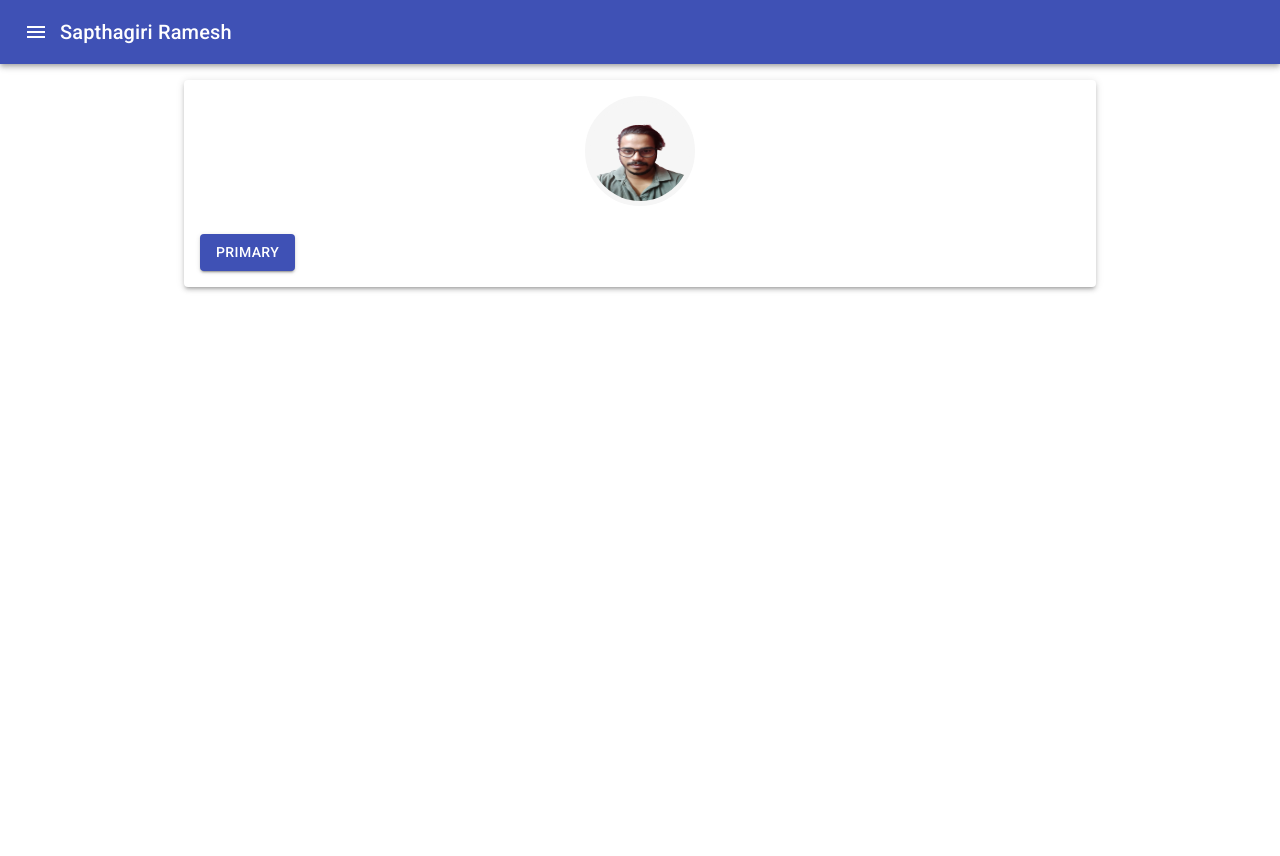
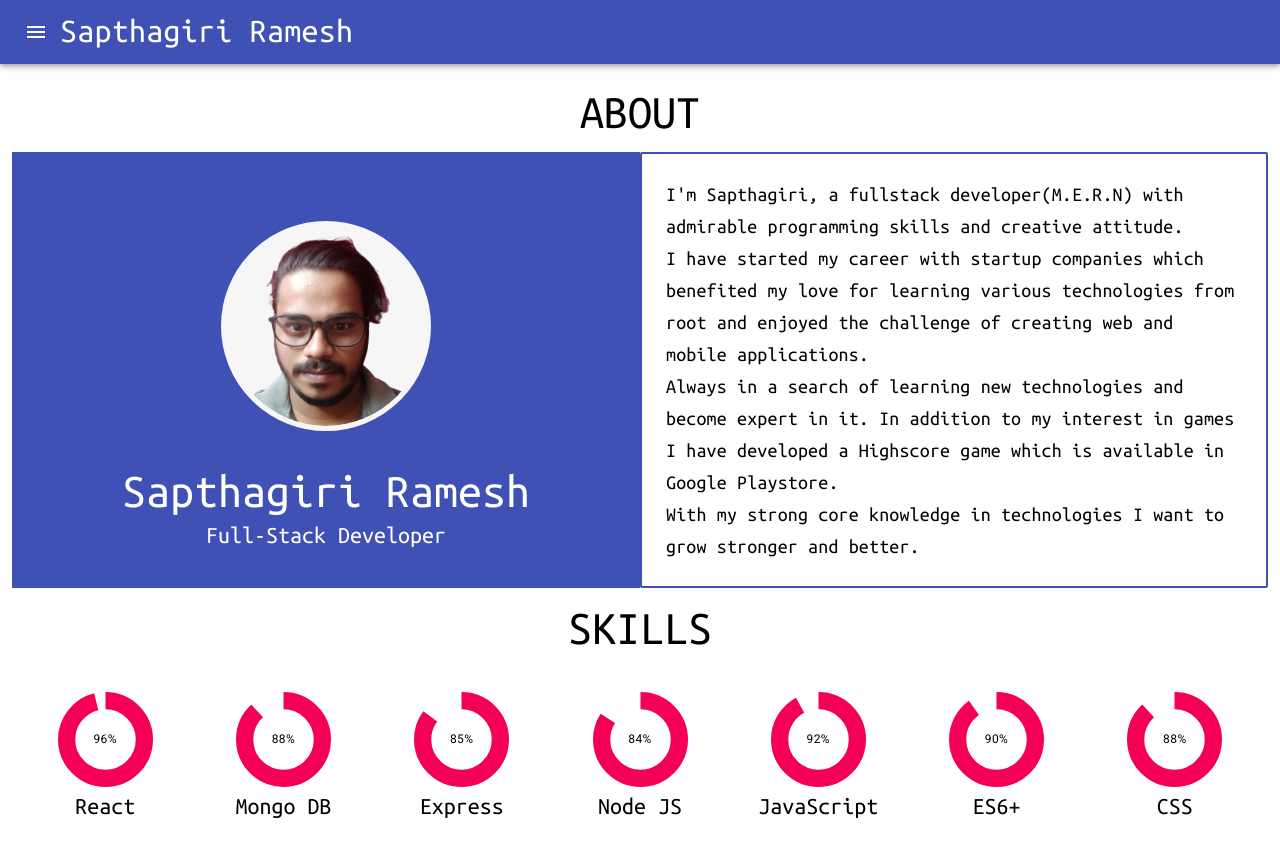
Before and after one commit to saptha-giri/react-myprofile, a React (Create React App) app: page /about in a window 1280 px wide. Shown: the top 856 px of the page. Before the commit the page ends 800 px from the top, so only its background shows below. Built offline with nearby package versions, Linux system fonts and the light colour scheme.

Commit message:
updating UI

```diff
--- a/package.json
+++ b/package.json
@@ -3,6 +3,7 @@
   "version": "0.1.0",
   "private": true,
   "dependencies": {
+    "@devexpress/dx-react-chart-material-ui": "^2.7.5",
     "@material-ui/core": "^4.11.3",
     "@material-ui/icons": "^4.11.2",
     "react": "^17.0.2",
--- a/public/index.html
+++ b/public/index.html
@@ -6,6 +6,9 @@
     <meta name="viewport" content="width=device-width, initial-scale=1, shrink-to-fit=no">
     <meta name="theme-color" content="#000000">
     <link rel="stylesheet" href="https://fonts.googleapis.com/css?family=Roboto:300,400,500,700&display=swap" />
+
+    <link rel="preconnect" href="https://fonts.gstatic.com">
+    <link href="https://fonts.googleapis.com/css2?family=Ubuntu+Mono:ital,wght@0,400;0,700;1,700&display=swap" rel="stylesheet">
 
     <link rel="manifest" href="%PUBLIC_URL%/manifest.json">
 
--- a/src/App.css
+++ b/src/App.css
@@ -1,4 +1,10 @@
 body{
   padding: 0px;
   margin:0px;
+  font-family: 'Ubuntu Mono', monospace;
 }
+
+h1,h2,h3,h4,h5,h6,a,span{
+  font-family: 'Ubuntu Mono', monospace
+  !important
+}
--- /dev/null
+++ b/src/components/about/CircleProgress.jsx
@@ -0,0 +1,26 @@
+import React from 'react';
+
+import { Typography, CircularProgress } from '@material-ui/core';
+import Box from '@material-ui/core/Box';
+
+const CircleProgress = ({ value }) => {
+    return (
+        <Box position="relative" display="inline-flex">
+            <CircularProgress variant="determinate" color="secondary" size={95} thickness={8} value={value} />
+            <Box
+                top={0}
+                left={0}
+                bottom={0}
+                right={0}
+                position="absolute"
+                display="flex"
+                alignItems="center"
+                justifyContent="center"
+            >
+                <Typography variant="caption" component="p">{`${value}%`}</Typography>
+            </Box>
+        </Box>
+    )
+}
+
+export default CircleProgress;
--- /dev/null
+++ b/src/components/about/Description.jsx
@@ -0,0 +1,39 @@
+import React from 'react';
+import { Grid, makeStyles, Typography } from '@material-ui/core';
+
+
+const useStyle = makeStyles(theme=>({
+    content: {
+        padding: "1.5rem",
+        border: `2px solid ${theme.palette.primary.main}`,
+        borderRadius:"2px"
+    }
+}))
+
+const Description = () => {
+    const classes = useStyle();
+    return (
+        <Grid item xl={6} lg={6} md={6} sm={12} xs={12} spacing={2} className={classes.content} >
+            <Grid item >
+                <Typography variant="h6">I'm Sapthagiri, a fullstack developer(M.E.R.N) with admirable programming skills and creative attitude. </Typography>
+            </Grid>
+            <Grid item >
+                <Typography variant="h6">
+                    I have started my career with startup companies which benefited my love for learning various technologies from root and enjoyed the challenge of creating web and mobile applications.
+                </Typography>
+            </Grid>
+            <Grid item >
+                <Typography variant="h6">
+                    Always in a search of learning new technologies and become expert in it. In addition to my interest in games I have developed a Highscore game which is available in Google Playstore.
+                </Typography>
+            </Grid>
+            <Grid item >
+                <Typography variant="h6">
+                    With my strong core knowledge in technologies I want to grow stronger and better.
+                </Typography>
+            </Grid>
+        </Grid>
+    )
+}
+
+export default Description;
--- /dev/null
+++ b/src/components/about/Skills.jsx
@@ -0,0 +1,54 @@
+import React from "react";
+
+import { Typography, Grid } from '@material-ui/core';
+import { makeStyles } from '@material-ui/core/styles';
+
+import CircleProgress from './CircleProgress';
+
+const useStyles = makeStyles((theme) => ({
+    skillText: {
+        textAlign: 'center'
+    },
+    content: {
+        padding:"1.5rem"
+    }
+}));
+
+const Skills = () => {
+    const classes = useStyles();
+    return (
+        <Grid container className={classes.content} display="flex" alignItems="center" justifyContent="center" spacing={5}>
+
+            <Grid item xl lg md sm xs className={classes.skillText}>
+                <CircleProgress value={96} />
+                <Typography  variant="h5">React</Typography>
+            </Grid>
+            <Grid item xl lg md sm xs className={classes.skillText}>
+                <CircleProgress value={88} />
+                <Typography  variant="h5">Mongo DB</Typography>
+            </Grid>
+            <Grid item xl lg md sm xs className={classes.skillText}>
+                <CircleProgress value={85} />
+                <Typography  variant="h5">Express</Typography>
+            </Grid>
+            <Grid item xl lg md sm xs className={classes.skillText}>
+                <CircleProgress value={84} />
+                <Typography  variant="h5">Node JS</Typography>
+            </Grid>
+            <Grid item xl lg md sm xs className={classes.skillText}>
+                <CircleProgress value={92} />
+                <Typography  variant="h5">JavaScript</Typography>
+            </Grid>
+            <Grid item xl lg md sm xs className={classes.skillText}>
+                <CircleProgress value={90} />
+                <Typography  variant="h5">ES6+</Typography>
+            </Grid>
+            <Grid item xl lg md sm xs className={classes.skillText}>
+                <CircleProgress value={88} />
+                <Typography  variant="h5">CSS</Typography>
+            </Grid>
+        </Grid>
+    )
+};
+
+export default Skills;
--- a/src/components/layout.jsx
+++ b/src/components/layout.jsx
@@ -1,6 +1,6 @@
 import React, { useState } from "react";
 import { Link } from "react-router-dom";
-import { Divider, Drawer, Grid, List, ListItem, ListItemIcon, ListItemText, makeStyles } from "@material-ui/core";
+import { Divider, Drawer, Grid, List, ListItem, ListItemIcon, ListItemText, makeStyles, useTheme } from "@material-ui/core";
 
 import AppBar from '@material-ui/core/AppBar';
 import Toolbar from '@material-ui/core/Toolbar';
@@ -11,7 +11,7 @@ import HomeRoundedIcon from '@material-ui/icons/HomeRounded';
 import InfoRoundedIcon from '@material-ui/icons/InfoRounded';
 import BusinessCenterRoundedIcon from '@material-ui/icons/BusinessCenterRounded';
 import PermContactCalendarRoundedIcon from '@material-ui/icons/PermContactCalendarRounded';
-import profilePic from "../assets/pic.png";
+import profilePic from "../assets/circle-cropped.png";
 
 const drawerWidth = 240;
 
@@ -20,10 +20,13 @@ const useStyle = makeStyles(theme =>({
         flexGrow: 1,
     },
     page: {
-        width: "100%"
+        display: "flex",
+        justifyContent: "center",
+        alignItems:"center"
     },
     drawerWidth: {
         width: drawerWidth,
+        overflow:'hidden'
     },
     linkStyle: {
         textDecoration: 'none',
@@ -40,7 +43,7 @@ const useStyle = makeStyles(theme =>({
         backgroundColor:theme.palette.primary.main
     },
     profilePicContainer: {
-        padding: "1rem",
+        padding: "1.5rem 0rem 0rem 1.5rem",
         backgroundColor: theme.palette.primary.dark,
         color: "#fff",
         // height: "25vh"
@@ -48,8 +51,9 @@ const useStyle = makeStyles(theme =>({
     }
 }));
 
-const Layout = ({ children }) => {
+const Layout = ({ children, window }) => {
     const classes = useStyle();
+    const theme = useTheme();
 
     const [drawerState, setDrawerState] = useState(false);
 
@@ -60,7 +64,7 @@ const Layout = ({ children }) => {
     const handleDrawerClose = () => {
         setDrawerState(false)
     }
-
+    const container = window !== undefined ? () => window().document.body : undefined;
     return (
         <div className={classes.root}>
             <AppBar position="static">
@@ -68,15 +72,17 @@ const Layout = ({ children }) => {
                     <IconButton edge="start" className={classes.menuButton} onClick={handleDrawerOpen} color="inherit" aria-label="menu">
                         <MenuIcon />
                     </IconButton>
-                    <Typography variant="h6">Sapthagiri Ramesh</Typography>
+                    <Typography variant="h4">Sapthagiri Ramesh</Typography>
                 </Toolbar>
             </AppBar>
-            <Drawer anchor="left" open={drawerState} classes={{ paper: classes.drawerWidth }} onClose={handleDrawerClose} >
+            <Drawer container={container} anchor={theme.direction === 'rtl' ? 'right' : 'left'} variant="temporary" open={drawerState} classes={{ paper: classes.drawerWidth }} ModalProps={{
+              keepMounted: true, // Better open performance on mobile.
+            }} onClose={handleDrawerClose} >
                 <div
                     onClick={handleDrawerClose}
                     onKeyPress={handleDrawerClose}
                 >
-                    <Grid container spacing={1} className={classes.profilePicContainer} direction="row" justify="flex-start" alignItems="flex-start">
+                    <Grid container spacing={1} className={classes.profilePicContainer} direction="column" justify="flex-start" alignItems="flex-start">
                         <Grid item>
                             <img className={classes.profilePic} src={profilePic} alt="sapthagiri ramesh" />
                         </Grid>
@@ -84,7 +90,7 @@ const Layout = ({ children }) => {
                             <Typography className={ classes.title } variant="p">Sapthagiri Ramesh</Typography>
                         </Grid>
                         <Grid item>
-                            <Typography variant="body2">sapthagiri.dev@gmail.com</Typography>
+                            <Typography variant="p">sapthagiri.dev@gmail.com</Typography>
                         </Grid>
                     </Grid>
                     <Divider />
--- a/src/pages/About.js
+++ b/src/pages/About.js
@@ -1,13 +1,23 @@
-import { Container, Grid, Paper } from '@material-ui/core';
+import { Container, Grid } from '@material-ui/core';
 import React from 'react';
-import { Button } from '@material-ui/core';
+// import { Button } from '@material-ui/core';
 import { makeStyles } from '@material-ui/core/styles';
 
-import profilePic from "../assets/pic.png";
+import profilePic from "../assets/circle-cropped.png";
+import { Typography } from '@material-ui/core';
+import Description from '../components/about/Description';
+import Skills from '../components/about/Skills';
+
+
 
 const useStyles = makeStyles((theme) => ({
     root: {
         display: "flex",
+        justifyContent: "center",
+        alignItems: "center",
+        // height: "90vh",
+        flexDirection: "column",
+        marginTop: 20
     },
     paper: {
         // height: "50vh",
@@ -16,11 +26,19 @@ const useStyles = makeStyles((theme) => ({
         marginTop: "1rem"
     },
     profilePic: {
-        width: "100px",
-        height: "100px",
+        width: "200px",
+        height: "200px",
         borderRadius: "50%",
         border: "5px solid #f6f6f6",
-        backgroundColor:"#f6f6f6"
+        backgroundColor: "#f6f6f6",
+        margin: "2rem"
+    },
+    skillText: {
+        textAlign: 'center'
+    },
+    left: {
+        background: theme.palette.primary.main,
+        color: "#fff",
     }
 }));
 
@@ -28,23 +46,28 @@ const useStyles = makeStyles((theme) => ({
 // About page
 const About = () => {
     const classes = useStyles();
+
     return (
-        <Container maxWidth="md" className={classes.root}>
-            <Paper className={classes.paper} elevation={3} >
-                <Grid container direction="column" justify="center" alignItems="center" spacing={3}>
+        <Container maxWidth="lg" className={classes.root}>
+            <Grid container spacing={3} justify="center">
+                <Grid item>
+                    <Typography variant="h3">ABOUT</Typography>
+                </Grid>
+                <Grid container direction="row" >
 
-                    <Grid item >
+                    <Grid className={classes.left} item container xl={6} lg={6} md={6} sm={12} xs={12} direction="column" alignItems="center" justify="center">
                         <img className={classes.profilePic} src={profilePic} alt="sapthagiri ramesh" />
+                        <Typography variant="h3">Sapthagiri Ramesh</Typography>
+                        <Typography variant="h5">Full-Stack Developer</Typography>
                     </Grid>
-                    <Grid item container direction="row" >
-                        <Button variant="contained" color="primary" >Primary</Button>
-                    </Grid>
-                    {/* <Grid item>
-                        <Button variant="contained" color="secondary" >secondary</Button>
-                    </Grid> */}
+                    <Description />
 
                 </Grid>
-            </Paper>
+                <Grid item >
+                    <Typography variant="h3" >SKILLS</Typography>
+                </Grid>
+                <Skills />
+            </Grid>
         </Container>
     );
 }
--- a/src/pages/home.js
+++ b/src/pages/home.js
@@ -1,9 +1,9 @@
-import { Container,Grid, Paper } from '@material-ui/core';
+import { Container, Grid } from '@material-ui/core';
 import React from 'react';
 
 import { Link } from "react-router-dom";
 import { makeStyles } from '@material-ui/core/styles';
-
+import profilePic from "../assets/circle-cropped.png";
 
 import { Typography } from '@material-ui/core';
 import IconButton from '@material-ui/core/IconButton';
@@ -15,15 +15,25 @@ import InstagramIcon from '@material-ui/icons/Instagram';
 const useStyles = makeStyles((theme) => ({
     root: {
         display: "flex",
-        justifyContent: "center",
+        justifyContent: "space-evenly",
         alignItems: "center",
-        height:"90vh"
+        height: "90vh",
+        flexDirection: "column",
     },
     paper: {
         // height: "50vh",
         width: "100%",
         padding: "2rem",
         marginTop: "1rem"
+    }, profilePic: {
+        width: "200px",
+        height: "200px",
+        borderRadius: "50%",
+        border: "5px solid #f6f6f6",
+        backgroundColor: "#f6f6f6"
+    },
+    iconStyle: {
+        fontSize:30
     }
 }));
 
@@ -34,41 +44,38 @@ const Home = () => {
     // const [checked, setChecked] = React.useState(true);
     return (
         <Container maxWidth="md" className={classes.root}>
-            <Paper className={classes.paper} elevation={3} >
+            {/* <Paper className={classes.paper} elevation={3} > */}
             <Grid container direction="column" justify="center" alignItems="center" spacing={2}>
 
-                    {/* <Grid item >
+                <Grid item >
                     <img className={classes.profilePic} src={profilePic} alt="sapthagiri ramesh" />
-                    </Grid> */}
-                    <Grid item >
-                        <Typography variant="h5">SAPTHAGIRI RAMESH</Typography>
                 </Grid>
                 <Grid item >
-                        <Typography variant="h5">Full-Stack Developer</Typography>
+                    <Typography variant="h3">SAPTHAGIRI RAMESH</Typography>
+                </Grid>
+                <Grid item >
+                    <Typography variant="h4">Full-Stack Developer</Typography>
                 </Grid>
 
             </Grid>
 
             <Grid container spacing={2}>
-                    <Grid item >
-                        <Typography variant="body1">Lorem ipsum dolor sit amet, consectetur adipisicing elit. Quos blanditiis tenetur unde suscipit, quam beatae rerum inventore consectetur, neque doloribus, cupiditate numquam dignissimos laborum fugiat deleniti? Eum quasi quidem quibusdam</Typography>
-                    </Grid>
                 <Grid item container direction="row" justify="center" alignItems="center">
-                        <IconButton color="secondary" aria-label="upload picture" component={Link} to="/about">
-                            <InfoIcon />
+                    <IconButton color="secondary" aria-label="about" component={Link} to="/about">
+                        <InfoIcon style={{fontSize:40}} />
                     </IconButton>
-                        <IconButton color="secondary" aria-label="upload picture" component="span">
-                            <LinkedInIcon />
+                    <IconButton color="secondary" aria-label="LinkedIn" component="span">
+                        <LinkedInIcon style={{fontSize:40}} />
                     </IconButton>
-                        <IconButton color="secondary" aria-label="upload picture" component="span">
-                            <GitHubIcon />
+                    <IconButton color="secondary" aria-label="GitHub" component="span">
+                        <GitHubIcon style={{fontSize:40}} />
                     </IconButton>
-                        <IconButton color="secondary" aria-label="upload picture" component="span">
-                            <InstagramIcon />
+                    <IconButton color="secondary" aria-label="Instagram" component="span">
+                        <InstagramIcon style={{fontSize:40}} />
                     </IconButton>
                 </Grid>
             </Grid>
-            </Paper>
+            {/* </Paper> */}
         </Container>
     );
 }
```
Also changed, not shown: src/assets/circle-cropped.png (added), 1 other file (tests, documents, lock files or other folders). Lines whose indentation alone changed are shown as unchanged.
